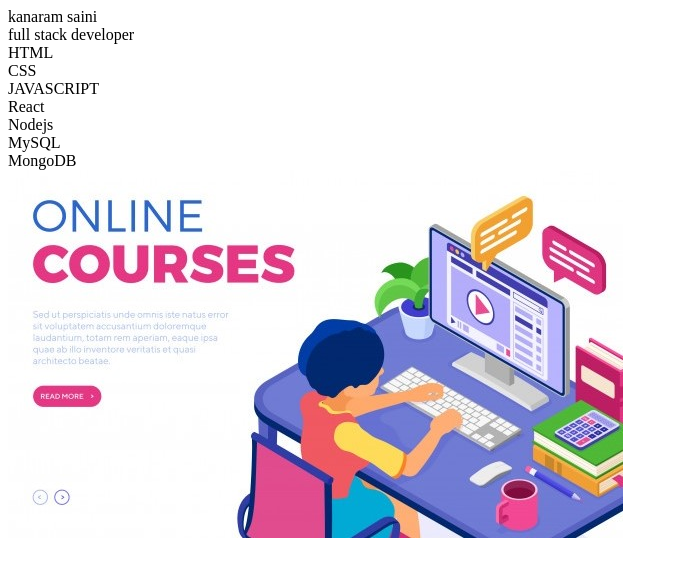
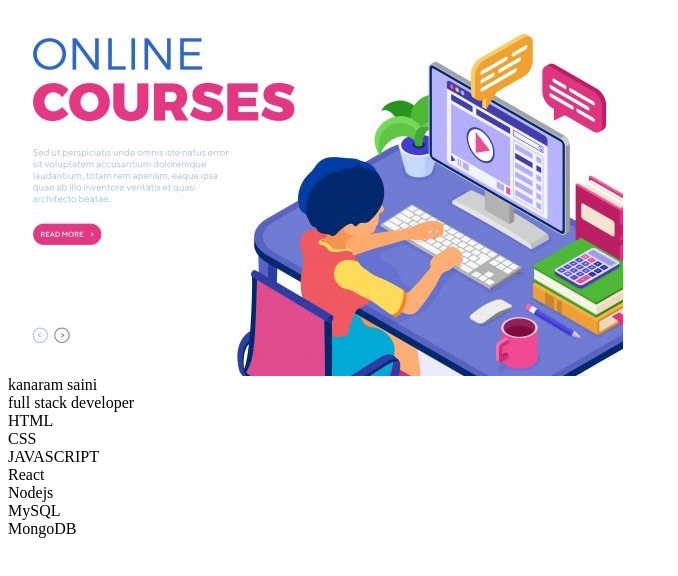
Before and after one commit to kanaramsaini/newfile, a plain HTML site: page index.html in a window 1280 px wide. Shown: the whole page, without its empty margins (0-678 px from the left). Drawn offline with Linux system fonts and the light colour scheme.

Commit message:
new data and file added

```diff
--- /dev/null
+++ b/css.css
@@ -0,0 +1,2 @@
+div{
+	border:1px solid black;}
--- a/index.html
+++ b/index.html
@@ -4,6 +4,9 @@
         <title>Newproject</title>
     </head>
     <body>
+		<div style="width=100%">
+			<img src="logo2.jpg">
+		</div>
         kanaram saini <br>full stack developer<br>
 	HTML<br>
 	CSS<br>
@@ -12,9 +15,7 @@
 	Nodejs<br>
 	MySQL<br>
 	MongoDB
-	<div>
-		<img src="logo2.jpg">
-	</div>
+
 
 
     </body>
```
